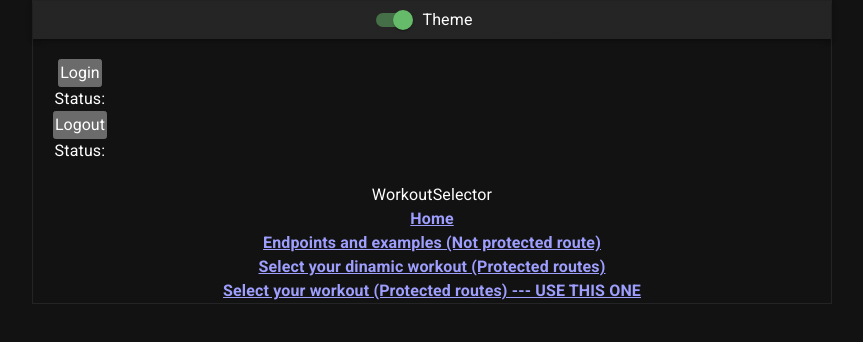
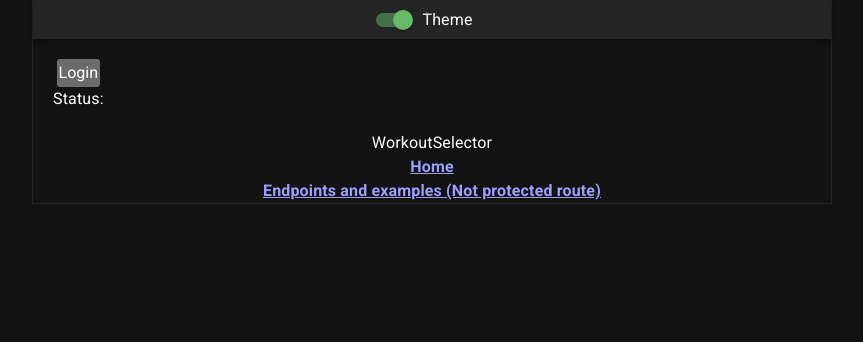
Before and after one commit to oleivahn/simple-timer, a React (Vite) app: page / in a window 1280 px wide. Shown: the top 342 px of the page, without its empty margins (208-1071 px from the left). Built offline with nearby package versions, Linux system fonts and the light colour scheme.

Commit message:
Added user Auth on the frontend SUCCESSFULLY... TODO: Catch the Bearer token and send it to the back end

```diff
--- a/src/App.jsx
+++ b/src/App.jsx
@@ -9,6 +9,8 @@ import WorkoutPage from "./components/WorkoutPage";
 import WorkoutSelector from "./components/WorkoutSelector";
 import Endpoints from "./components/Endpoints";
 import LoginBar from "./components/LoginBar";
+import { Auth0Provider } from "@auth0/auth0-react";
+import Auth0ProviderWithHistory from "./auth/auth0Provider";
 
 function App() {
   const [themeColor, setThemeColor] = useState(true);
@@ -44,11 +46,13 @@ function App() {
         <CssBaseline enableColorScheme />
 
         {/* MAIN APP */}
-        <div className="main-app-container">
-          <ThemeBar themeColor={themeColor} setThemeColor={setThemeColor} />
-          <LoginBar />
-          <RouterProvider router={router} />
-        </div>
+        <Auth0ProviderWithHistory>
+          <div className="main-app-container">
+            <ThemeBar themeColor={themeColor} setThemeColor={setThemeColor} />
+            <LoginBar />
+            <RouterProvider router={router} />
+          </div>
+        </Auth0ProviderWithHistory>
       </ThemeProvider>
     </div>
   );
--- a/src/auth/auth0Provider.jsx
+++ b/src/auth/auth0Provider.jsx
@@ -3,13 +3,14 @@ import { useNavigate } from "react-router-dom";
 import { Auth0Provider } from "@auth0/auth0-react";
 
 const Auth0ProviderWithHistory = ({ children }) => {
-  const domain = "omar-tenant.us.auth0.com";
-  const clientId = "JfcwhlEVJmPUXZ0IxZ4kATx7pILvbded";
+  const domain = import.meta.env.VITE_AUTH0_DOMAIN;
+  const clientId = import.meta.env.VITE_AUTH0_CLIENT_ID;
 
-  const history = useNavigate();
+  // const navigate = useNavigate();
 
   const onRedirectCallback = (appState) => {
-    history.push(appState?.returnTo || window.location.pathname);
+    // navigate.push(appState?.returnTo || window.location.pathname);
+    window.location.replace(appState?.returnTo || window.location.pathname);
   };
 
   return (
--- a/src/components/LoginButton.jsx
+++ b/src/components/LoginButton.jsx
@@ -9,15 +9,29 @@ function LoginButton() {
   //   console.log(loginWithRedirect);
   // };
 
-  const { loginWithRedirect } = useAuth0();
-  console.log(loginWithRedirect);
+  const { loginWithRedirect, logout, user, isLoading } = useAuth0();
+  console.log(
+    "🚀 ~ file: LoginButton.jsx:13 ~ LoginButton ~ isLoading:",
+    isLoading
+  );
+  console.log("🚀 ~ file: LoginButton.jsx:13 ~ LoginButton ~ user:", user);
+  console.log("🚀 ~ file: LoginButton.jsx:13 ~ LoginButton ~ logout:", logout);
+  console.log(
+    "🚀 ~ file: LoginButton.jsx:13 ~ LoginButton ~ loginWithRedirect:",
+    loginWithRedirect
+  );
+  // console.log(loginWithRedirect);
 
   return (
     <>
-      <button id="login-btn" onClick={() => loginWithRedirect()}>
-        Login
-      </button>
-      <p>Status: </p>
+      {!isLoading && !user && (
+        <>
+          <button id="login-btn" onClick={() => loginWithRedirect()}>
+            Login
+          </button>
+          <p>Status: </p>
+        </>
+      )}
       {/* <p>Status: {loggedStatus}</p> */}
     </>
   );
--- a/src/components/LogoutButton.jsx
+++ b/src/components/LogoutButton.jsx
@@ -1,44 +1,21 @@
 import React from "react";
+import { useAuth0 } from "@auth0/auth0-react";
+
 import axios from "axios";
 
 function LogoutButton() {
-  const handleLogout = async () => {
-    // const domain = "omar-tenant.us.auth0.com";
-    // const clientId = "Ez2S2FHTHZ8jH1GARW9SMowqPMakYsHA";
-    // const returnTo = "http://localhost:5173/";
-
-    // const response = await fetch(
-    //   `https://${domain}/logout?client_id=${clientId}&returnTo=${returnTo}`,
-    //   {
-    //     redirect: "manual",
-    //   }
-    // );
-
-    // reroute to auth0 login page
-    // window.location.replace(response.url);
-    console.log("Something");
-  };
-  // const handleLogout = async () => {
-  // axios
-  //     .get("http://localhost:5000/", {
-  //       "Content-Type": "application/json",
-  //     })
-  //     .then(function (response) {
-  //       // handle success
-  //       setLoggedStatus(response.data);
-  //     })
-  //     .catch(function (error) {
-  //       // handle error
-  //       console.log(error);
-  //     });
-  // };
+  const { loginWithRedirect, logout, user, isLoading } = useAuth0();
 
   return (
     <>
-      <button id="logout-btn" onClick={handleLogout}>
-        Logout
-      </button>
-      <p>Status: </p>
+      {!isLoading && user && (
+        <>
+          <button id="login-btn" onClick={() => logout()}>
+            Logout
+          </button>
+          <p>Status: </p>
+        </>
+      )}
       {/* <p>Status: {loggedStatus}</p> */}
     </>
   );
--- a/src/components/WorkoutSelector.jsx
+++ b/src/components/WorkoutSelector.jsx
@@ -1,7 +1,11 @@
 import React from "react";
 import { Link } from "react-router-dom";
 
+import { useAuth0 } from "@auth0/auth0-react";
+
 function WorkoutSelector() {
+  const { loginWithRedirect, logout, user, isLoading } = useAuth0();
+
   return (
     <>
       <div>WorkoutSelector</div>
@@ -13,6 +17,9 @@ function WorkoutSelector() {
           Endpoints and examples (Not protected route)
         </Link>
       </h4>
+      {/* TODO: HIDES THESE ROUTES IF NOT LOGGED IN */}
+      {!isLoading && user && (
+        <>
           <h4>
             <Link to={`workout/3`}>
               Select your dinamic workout (Protected routes)
@@ -24,6 +31,8 @@ function WorkoutSelector() {
             </Link>
           </h4>
         </>
+      )}
+    </>
   );
 }
 
```
Also changed, not shown: 1 other file (tests, documents, lock files or other folders). Lines whose indentation alone changed are shown as unchanged.
